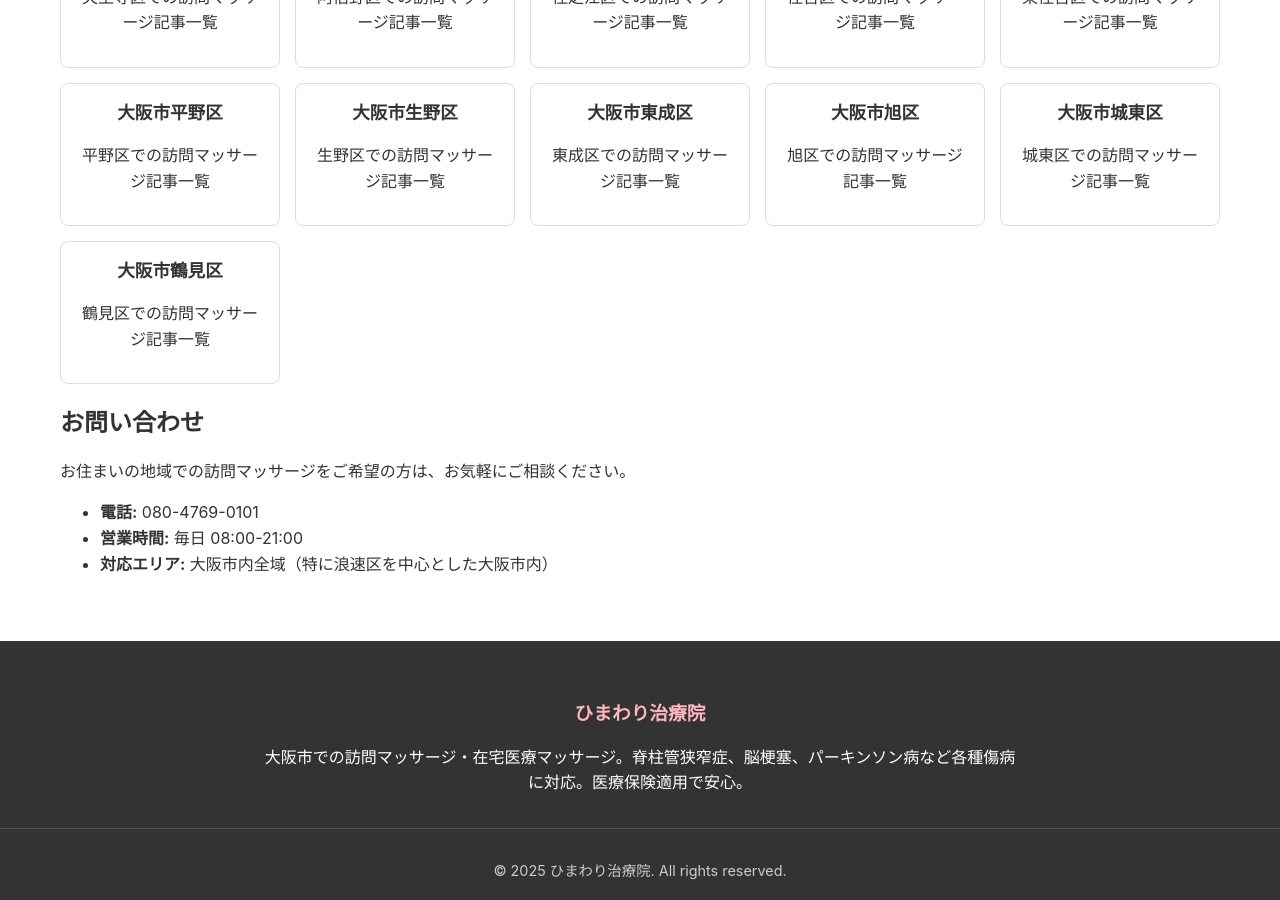
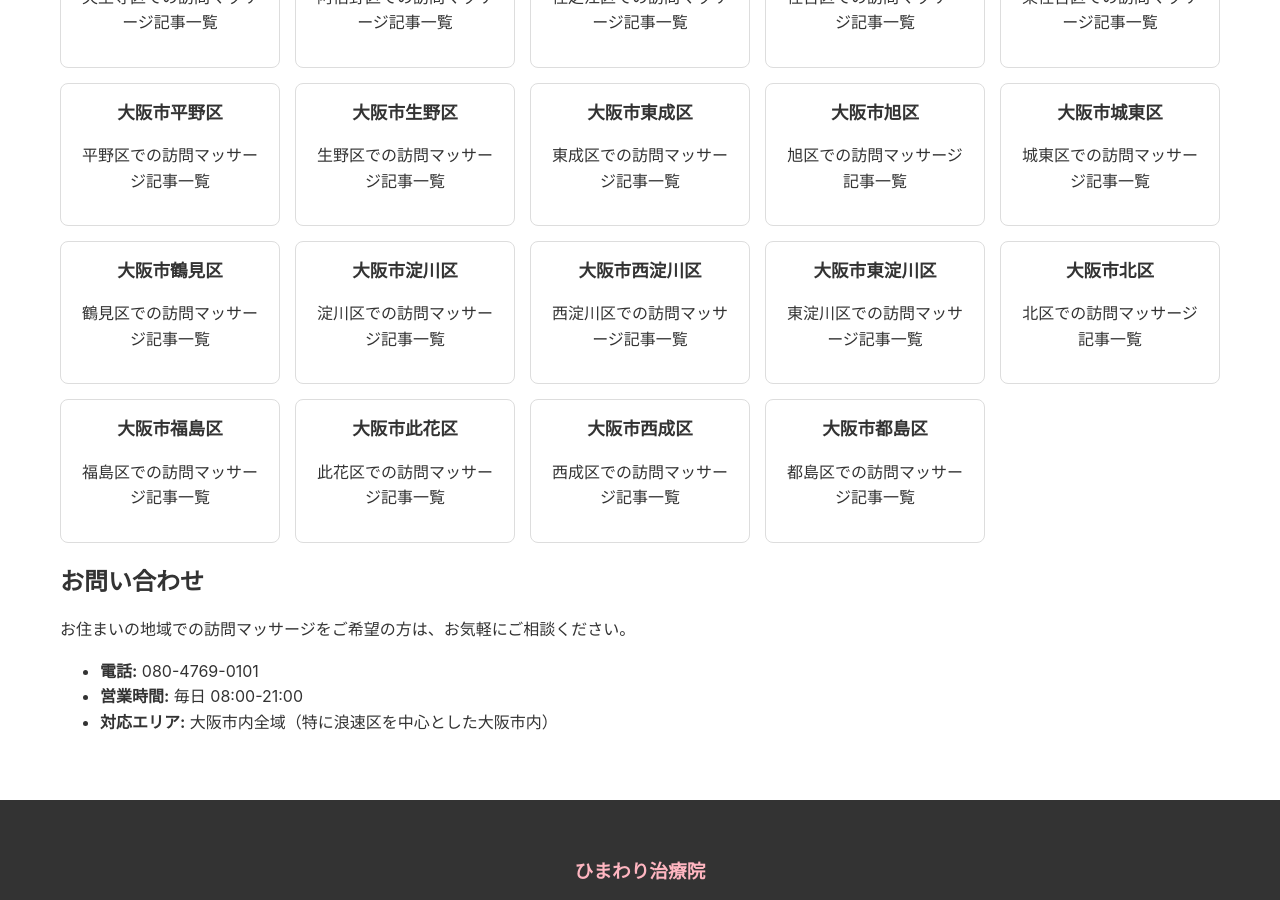
Before and after one commit to satoshi-kemmotsu/blog, a Jekyll site: the page built from areas.md, in a window 1280 px wide and 900 px high, scrolled down 433 px. Built offline with Jekyll 4.4.1, drawn with Linux system fonts in a browser that asks for light colours.

Commit message:
大阪市24区完全対応エリア拡張
- _config.yml: 8区を追加（淀川区、西淀川区、東淀川区、北区、福島区、此花区、西成区、都島区）
- areas/: 8区分のindex.htmlページを作成
- 対応エリアが16区→24区に拡張され、大阪市全域対応完了

🤖 Generated with [Claude Code](https://claude.ai/code)

Co-Authored-By: Claude <noreply@anthropic.com>

```diff
--- a/_config.yml
+++ b/_config.yml
@@ -72,6 +72,14 @@ areas:
   - "旭区"
   - "城東区"
   - "鶴見区"
+  - "淀川区"
+  - "西淀川区"
+  - "東淀川区"
+  - "北区"
+  - "福島区"
+  - "此花区"
+  - "西成区"
+  - "都島区"
 
 # 記事カテゴリ
 collections:
```
Also changed, not shown: areas/北区/index.html (added, +7 -0 lines), areas/東淀川区/index.html (added, +7 -0 lines), areas/此花区/index.html (added, +7 -0 lines), areas/淀川区/index.html (added, +7 -0 lines), areas/福島区/index.html (added, +7 -0 lines), areas/西成区/index.html (added, +7 -0 lines), areas/西淀川区/index.html (added, +7 -0 lines), areas/都島区/index.html (added, +7 -0 lines).
